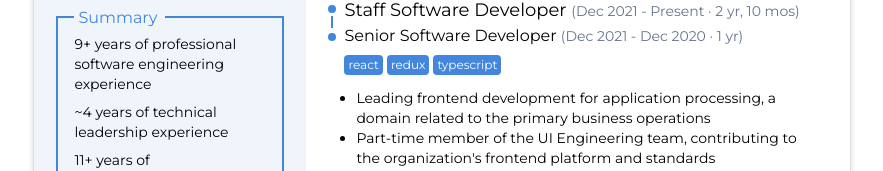
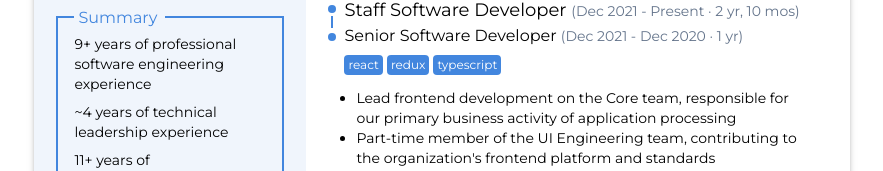
Before and after one commit to BenLorantfy/benlorantfy.com, a Next.js app: page /resume in a window 1280 px wide. Shown: the part 198-369 px from the top of the page, without its empty margins (198-1081 px from the left). Built offline with nearby package versions, Linux system fonts and the light colour scheme.

Commit message:
Reword line

```diff
--- a/src/pages/resume.tsx
+++ b/src/pages/resume.tsx
@@ -105,7 +105,7 @@ const Resume: NextPage = () => {
               },
             ]}
             points={[
-              "Leading frontend development for application processing, a domain related to the primary business operations",
+              "Lead frontend development on the Core team, responsible for our primary business activity of application processing",
               "Part-time member of the UI Engineering team, contributing to the organization's frontend platform and standards",
             ]}
             keyAccomplishments={[
```
